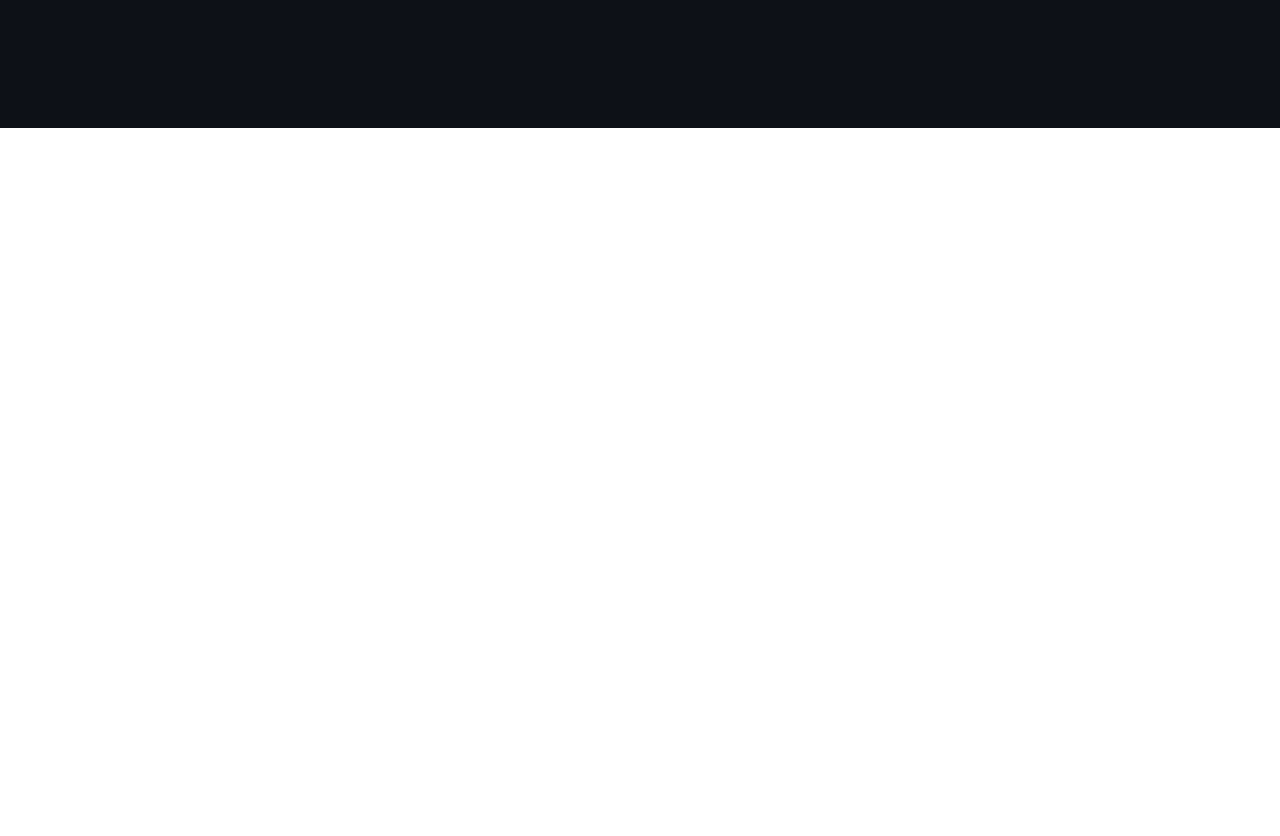
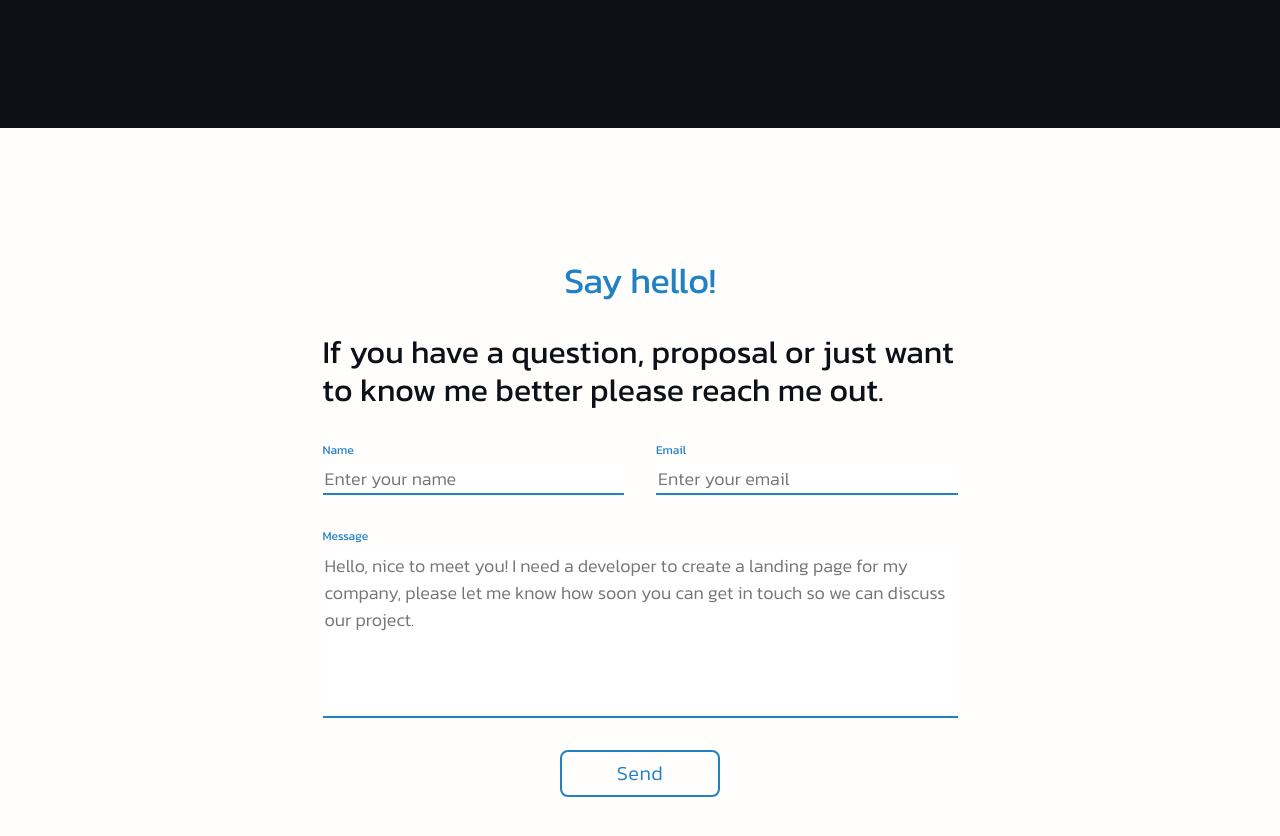
Before and after one commit to gbeserra95/my-portfolio, a Next.js app: page / in a window 1280 px wide. Shown: the part 2320-3156 px from the top of the page. Before the commit the page ends 2448 px from the top, so only its background shows below. Built offline with nearby package versions, Linux system fonts and the light colour scheme.

Commit message:
style: contact section

```diff
--- a/pages/index.js
+++ b/pages/index.js
@@ -3,6 +3,7 @@ import Navbar from '../src/patterns/Navbar'
 import Cover from '../src/patterns/Cover'
 import About from '../src/patterns/About'
 import Portfolio from '../src/patterns/Portfolio'
+import Contact from "../src/patterns/Contact"
 
 export default function Home() {
   return (
@@ -17,6 +18,7 @@ export default function Home() {
         <Cover />
         <About />
         <Portfolio />
+        <Contact />
       </main>
     </>
   )
--- /dev/null
+++ b/src/components/Form/index.js
@@ -0,0 +1,54 @@
+import StyledInput from "../StyledInput"
+import StyledTextArea from "../StyledTextArea"
+import StyledButton from "../StyledButton"
+
+import { Grid } from "@mui/material"
+import styled from "@emotion/styled"
+
+import theme from "../../theme"
+
+const Wrapper = styled.form`
+    width: 100%;
+`
+
+export default function Form({onSubmit}) {
+    return (
+        <Wrapper onSubmit={onSubmit}>
+            <Grid container spacing={4}>
+                <Grid item xs={12} sm={12} md={6}>
+                    <StyledInput
+                        label="Name"
+                        placeholder="Enter your name"
+                        type="text"
+                        id="fname"
+                    />
+                </Grid>
+                <Grid item xs={12} sm={12} md={6}>
+                    <StyledInput
+                        label="Email"
+                        placeholder="Enter your email"
+                        type="email"
+                        id="femail"
+                    />
+                </Grid>
+                <Grid item xs={12}>
+                    <StyledTextArea
+                        label="Message"
+                        placeholder="Hello, nice to meet you! I need a developer to create a landing page for my company, please let me know how soon you can get in touch so we can discuss our project."
+                        id="fmessage"
+                    />
+                </Grid>
+                <Grid item xs={12} container justifyContent={"center"}>
+                    <StyledButton
+                        type="submit"
+                        style={{
+                            width: '160px'
+                        }}
+                    >
+                        Send
+                    </StyledButton>
+                </Grid>
+            </Grid>
+        </Wrapper>
+    )
+}
--- a/src/components/ResumeButton/index.js
+++ b/src/components/StyledButton/index.js
@@ -1,27 +1,30 @@
 import { Button } from "@mui/material"
 import styled from "@emotion/styled"
 
-const StyledButton = styled(Button)`
+const CustomButton = styled(Button)`
     font-size: 20px;
     font-weight: 300;
     font-family: 'Kanit', sans-serif;
     text-transform: none;
     border: ${props => `2px solid ${props.theme.palette.primary.main}`};
     background-color: transparent;
-    color: ${props => props.theme.palette.text.light};
+    color: ${props => props.type === "submit" ? `${props.theme.palette.primary.main}` : `${props.theme.palette.text.light}`};
     border-radius: 8px;
     padding: 4px 14px;
-    transition: 0.2s;
+    transition: 0.4s;
 
     &:hover {
+        color: ${props => props.theme.palette.text.light};
         background-color: ${props => props.theme.palette.primary.main};
     }
+
+
 `
 
-export default function ResumeButton({ children, ...otherProps}) {
+export default function StyledButton({ children, ...otherProps}) {
     return (
-        <StyledButton {...otherProps}>
+        <CustomButton {...otherProps}>
             {children}
-        </StyledButton>
+        </CustomButton>
     )
 }
--- /dev/null
+++ b/src/components/StyledInput/index.js
@@ -0,0 +1,44 @@
+import styled from "@emotion/styled"
+
+const Label = styled.label`
+    font-family: 'Kanit';
+    font-weight: 500;
+    font-size: 12px;
+    color: ${props => props.theme.palette.primary.main};
+    box-sizing: border-box;
+    display: flex;
+    flex-direction: column;
+    gap: 5px;
+    width: 100%;
+    border-bottom: 2px solid ${props => props.theme.palette.primary.main};
+`
+
+const Input = styled.input`
+    font-family: 'Kanit';
+    font-weight: 300;
+    font-size: 18px;
+    color: ${props => props.theme.palette.text.dark};
+    border: none;
+
+    &::placeholder {
+        color: '#a9a9a9';
+    }
+
+    &:focus {
+        outline: none;
+    }
+`
+
+export default function StyledInput({label, placeholder, type, id}) {
+    return (
+        <Label>
+            {label}
+            <Input
+                type={type}
+                placeholder={placeholder}
+                id={id}
+                required
+            />
+        </Label>
+    )
+}
--- /dev/null
+++ b/src/components/StyledTextArea/index.js
@@ -0,0 +1,60 @@
+import styled from "@emotion/styled"
+
+const Wrapper = styled.div`
+    box-sizing: border-box;
+    display: flex;
+    flex-direction: column;
+    gap: 5px;
+    width: 100%;
+    border-bottom: 1px solid ${props => props.theme.palette.primary.main};
+    transition: 0.4s;
+
+    &:hover {
+        border-bottom: 3px solid ${props => props.theme.palette.primary.main};
+    }
+`
+
+const Label = styled.label`
+    box-sizing: border-box;
+    display: flex;
+    flex-direction: column;
+    gap: 5px;
+    width: 100%;
+    font-family: 'Kanit';
+    font-weight: 500;
+    font-size: 12px;
+    color: ${props => props.theme.palette.primary.main};
+    border-bottom: 2px solid ${props => props.theme.palette.primary.main};
+`
+
+const TextArea = styled.textarea`
+    font-family: 'Kanit';
+    font-weight: 300;
+    font-size: 18px;
+    color: ${props => props.theme.palette.text.dark};
+    border: none;
+    resize: none;
+    width: 100%;
+
+    &::placeholder {
+        color: '#a9a9a9';
+    }
+
+    &:focus {
+        outline: none;
+    }
+`
+
+export default function StyledTextArea({label, placeholder, id}) {
+    return (
+        <Label for={id}>{label}
+            <TextArea
+                placeholder={placeholder}
+                id={id}
+                name={id}
+                rows="6"
+                required
+            />
+        </Label>
+    )
+}
--- /dev/null
+++ b/src/patterns/Contact/index.js
@@ -0,0 +1,39 @@
+import Form from "../../components/Form"
+
+import { Container, Typography } from "@mui/material"
+import styled from "@emotion/styled"
+
+const Wrapper = styled.section`
+    min-height: 100vh;
+    width: 100%;
+    background-color: ${props => props.theme.palette.bg.light};
+    display: flex;
+    justify-content: center;
+    align-items: center;
+
+    ${props => props.theme.breakpoints.down('md')} {
+        height: 100%;
+    }
+`
+
+const Content = styled.div`
+    display: flex;
+    width: min(100%, 635px);
+    flex-direction: column;
+    align-items: center;
+    margin: auto;
+`
+
+export default function About() {
+    return (
+        <Wrapper id="contact">
+            <Container maxWidth="xl">
+                <Content>
+                    <Typography variant="h2" color="primary" marginBottom={"32px"}>Say hello!</Typography>
+                    <Typography variant="h3" color={theme => theme.palette.text.dark}>If you have a question, proposal or just want to know me better please reach me out.</Typography>
+                    <Form />
+                </Content>
+            </Container>
+        </Wrapper>
+    )
+}
--- a/src/patterns/Navbar/index.js
+++ b/src/patterns/Navbar/index.js
@@ -6,7 +6,7 @@ import LinkedInIcon from '@mui/icons-material/LinkedIn'
 import MenuIcon from '@mui/icons-material/Menu'
 import CloseIcon from '@mui/icons-material/Close'
 
-import ResumeButton from "../../components/ResumeButton"
+import StyledButton from "../../components/StyledButton"
 
 import { Container, useMediaQuery } from "@mui/material"
 import styled from "@emotion/styled"
@@ -175,7 +175,7 @@ export default function Navbar() {
                             <ListItem>About</ListItem>
                             <ListItem>Portfolio</ListItem>
                             <ListItem>Contact</ListItem>
-                            <ListItem><ResumeButton>Resume</ResumeButton></ListItem>
+                            <ListItem><StyledButton>Resume</StyledButton></ListItem>
                         </ListContainer>
                     }
                 </Navigation>
@@ -191,7 +191,7 @@ export default function Navbar() {
                     <li>About</li>
                     <li>Portfolio</li>
                     <li>Contact</li>
-                    <li><ResumeButton>Resume</ResumeButton></li>
+                    <li><StyledButton color="secondary">Resume</StyledButton></li>
                 </ul>
 
             </Overflow>
```
Also changed, not shown: src/patterns/Footer/index.js (added).
